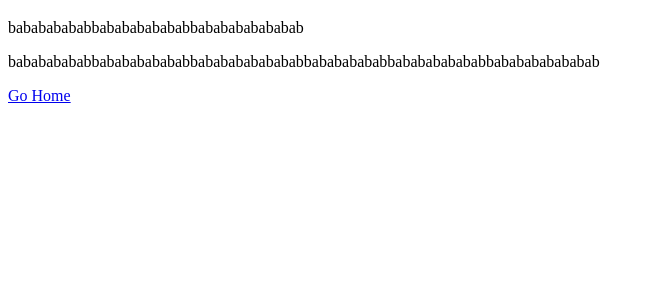
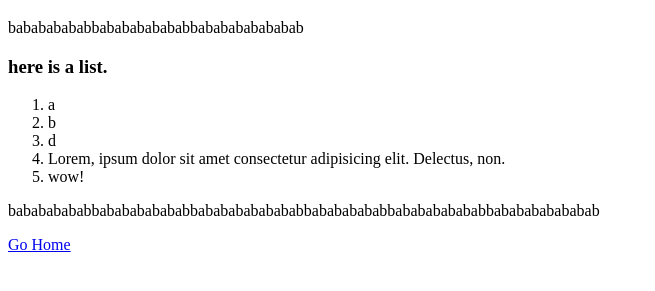
Before and after one commit to RaS-33/WebDev, a plain HTML site: page blog/about.html in a window 1280 px wide. Shown: the part 61-352 px from the top of the page, without its empty margins (0-655 px from the left). Drawn offline with Linux system fonts and the light colour scheme.

Commit message:
updated about.html

```diff
--- a/blog/about.html
+++ b/blog/about.html
@@ -8,9 +8,16 @@
 <body>
     <h1>About Me</h1>
     <p>babababababbababababababbababababababab</p>
-
+    <h3> here is a list.</h3>
+    <ol>
+        <li> a</li>
+        <li> b</li>
+        <li> d</li>
+        <li> Lorem, ipsum dolor sit amet consectetur adipisicing elit. Delectus, non.</li>
+        <li> wow!</li>
+    </ol>
     <p>babababababbababababababbabababababababbabababababbababababababbababababababab</p>
-
+    <list></list>
     <a href="index.html">Go Home</a>
 </body>
 </html>
```
